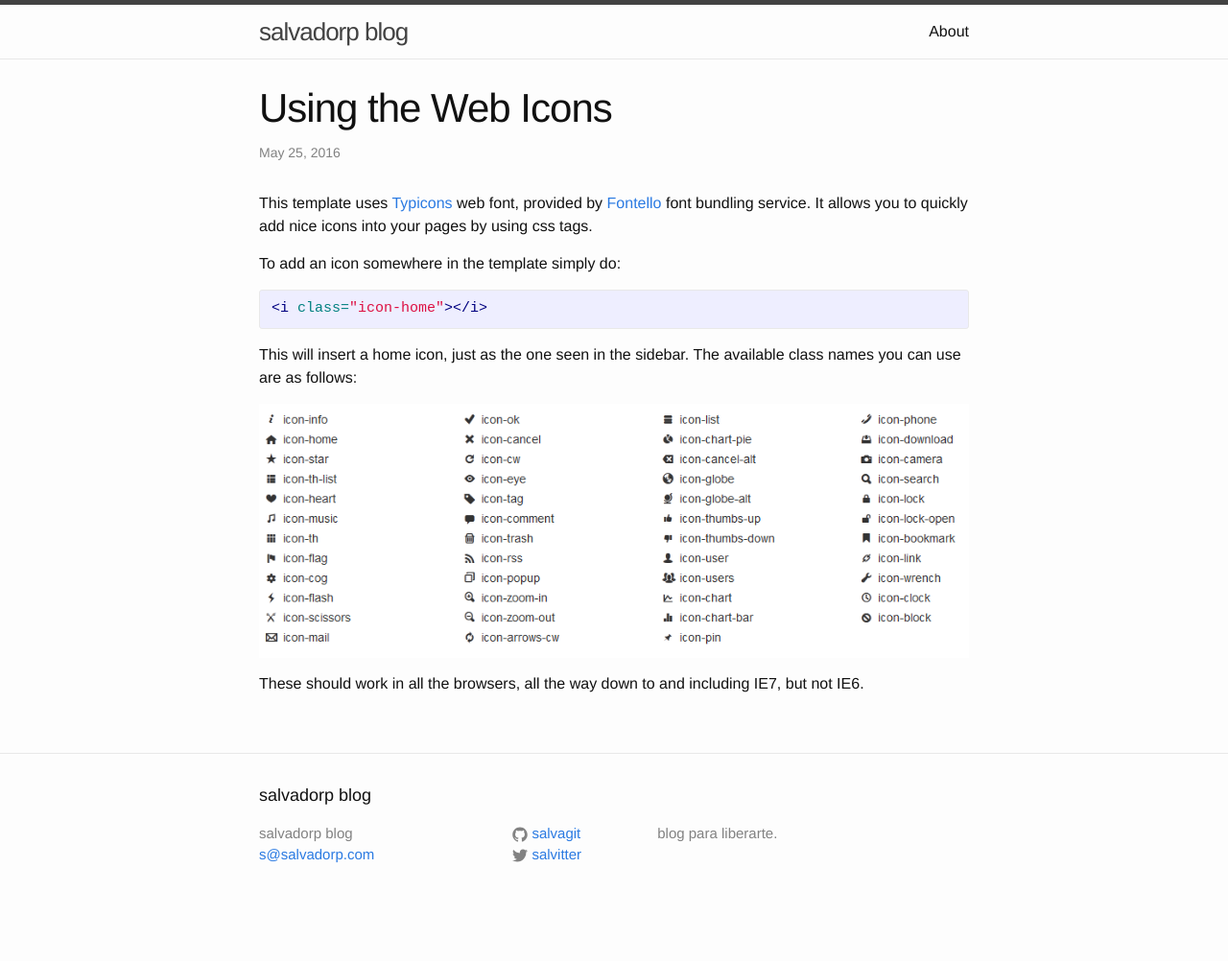
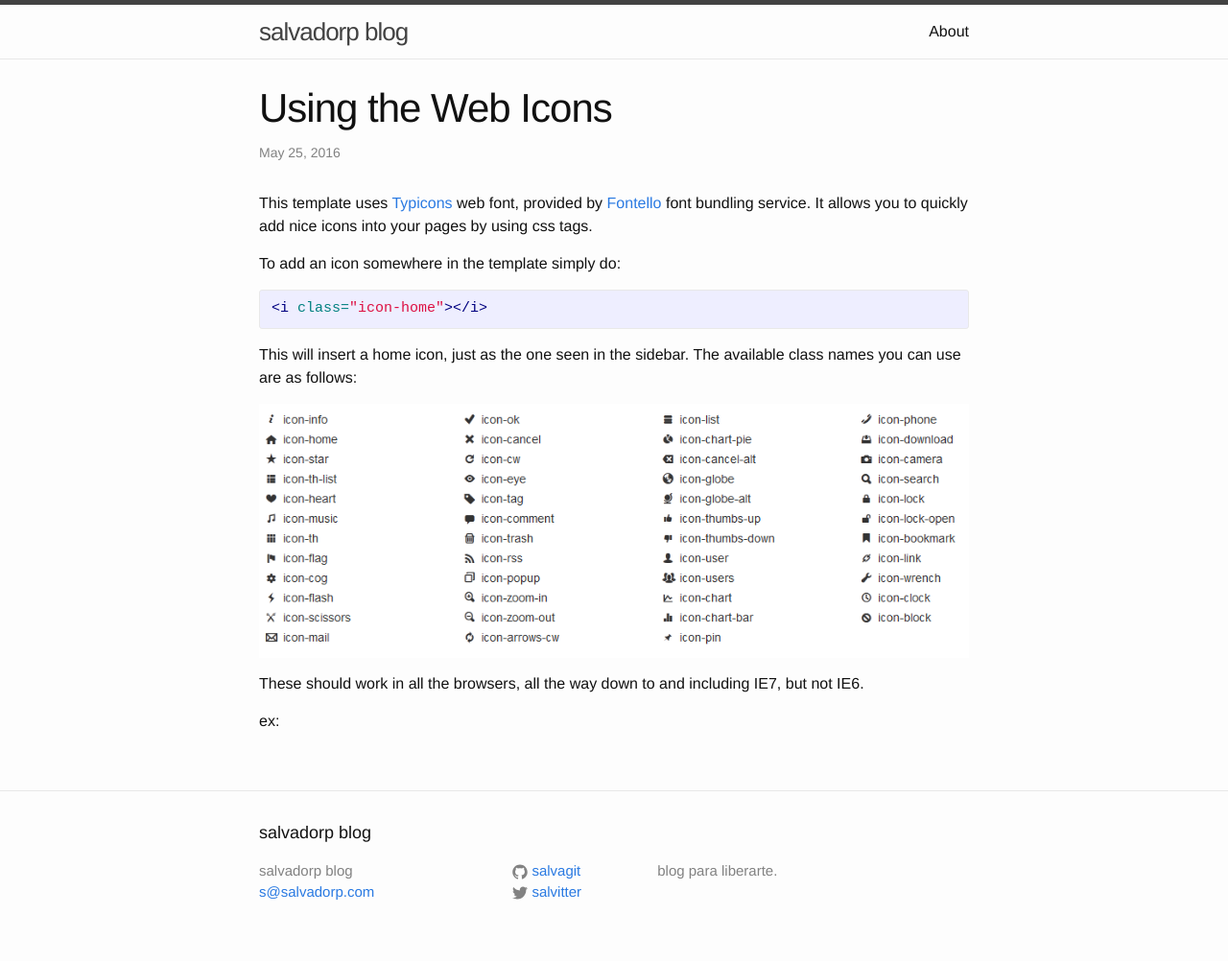
Before and after one commit to salvagit/blog, a Jekyll site: the page built from _posts/2016-05-25-using-the-web-icons.markdown, in a window 1280 px wide. Shown: the whole page at 96% size. Built offline with Jekyll 4.4.1, drawn with Linux system fonts in a browser that asks for light colours; before the commit the page ends 963 px from its top, so only the background shows below that.

Commit message:
Updating post: 2016-05-25-using-the-web-icons.markdown

```diff
--- a/_posts/2016-05-25-using-the-web-icons.markdown
+++ b/_posts/2016-05-25-using-the-web-icons.markdown
@@ -26,3 +26,6 @@
 [fo]: http://fontello.com/
 
 [icons]: /resources/img/icons.png "Available Icons"
+
+
+ex: <i class="icon-home"></i>
```
